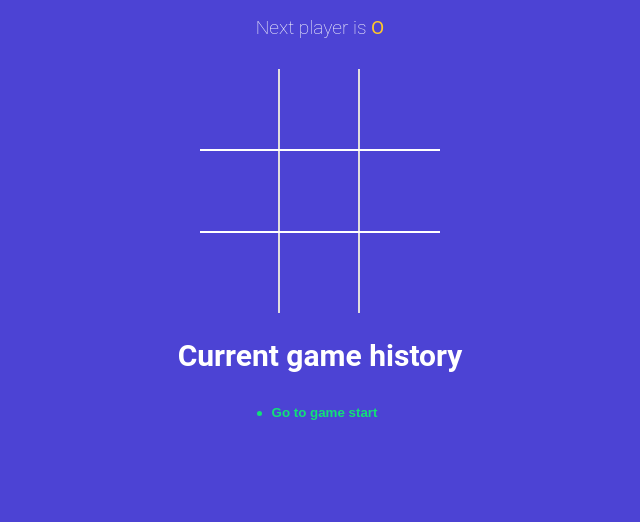
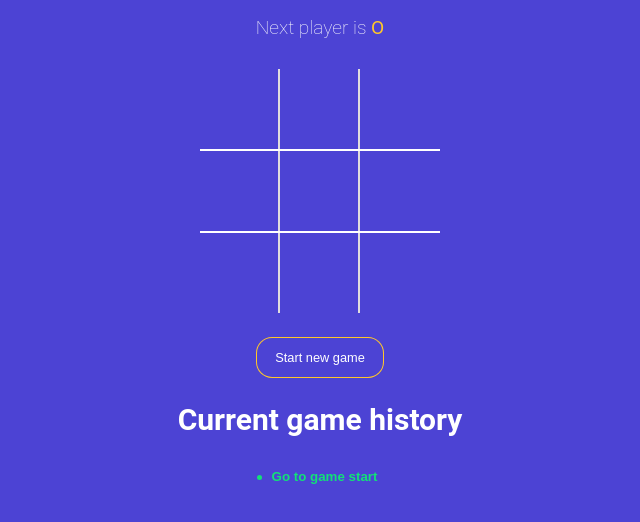
Before and after one commit to kumarSunny2184/TicTacToe, a React (Vite) app: page / in a window 1280 px wide. Shown: the top 522 px of the page, without its empty margins (320-960 px from the left). Built offline with nearby package versions, Linux system fonts and the light colour scheme.

Commit message:
added reset button

```diff
--- a/src/App.jsx
+++ b/src/App.jsx
@@ -53,6 +53,11 @@
     setcurrentMove(move);
   };
 
+  const onNewgameStart = () => {
+    setHistory(NEW_GAME);
+    setcurrentMove(0);
+  };
+
   return (
     <div className="app">
       <StatusMessage winner={winner} gamingBoard={gamingBoard} />
@@ -61,6 +66,14 @@
         handleSquareClick={handleSquareClick}
       />
 
+      <button
+        type="button"
+        onClick={onNewgameStart}
+        className={`btn-reset ${winner ? 'active' : ' '}`}
+      >
+        Start new game
+      </button>
+
       <h2>Current game history</h2>
       <History history={history} moveTo={moveTo} currentMove={currentMove} />
     </div>
```
